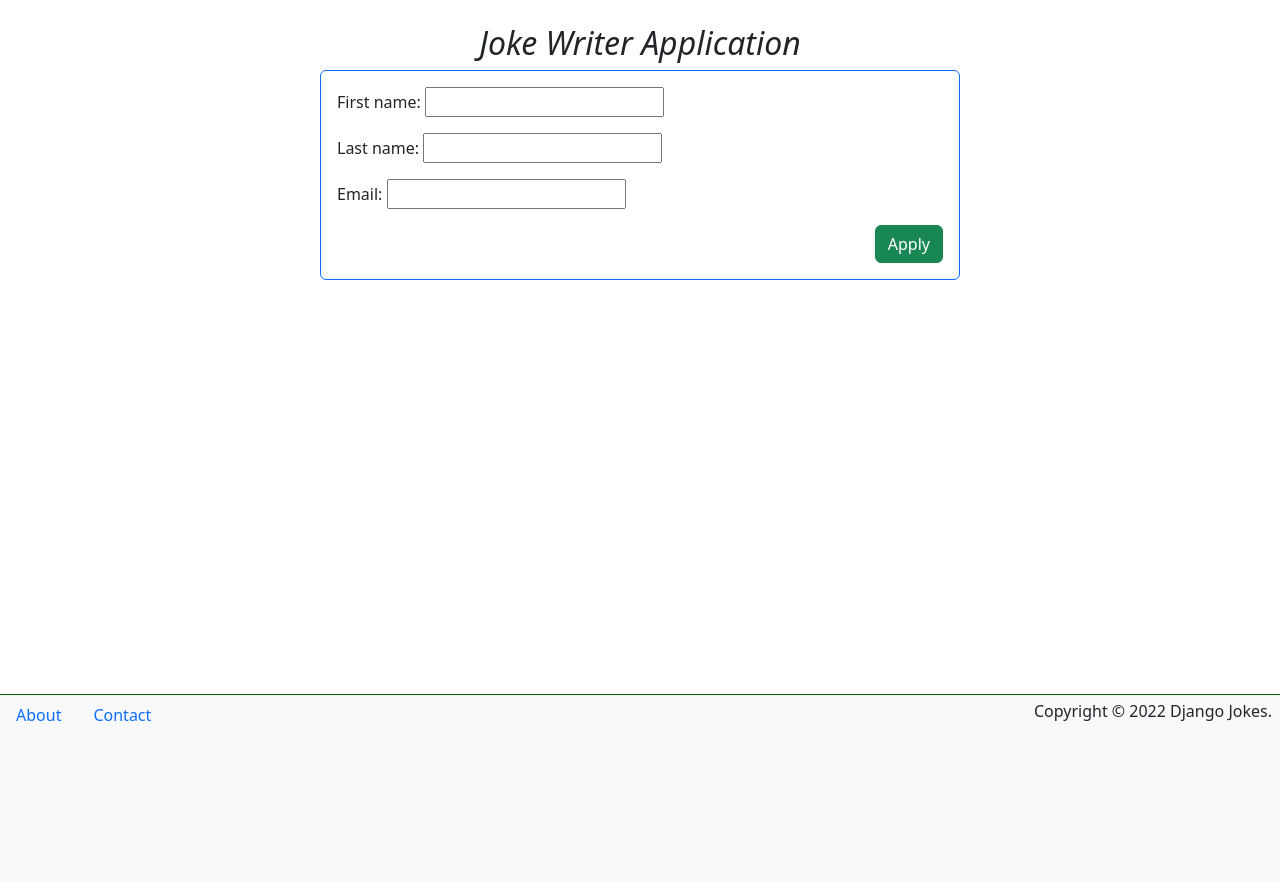
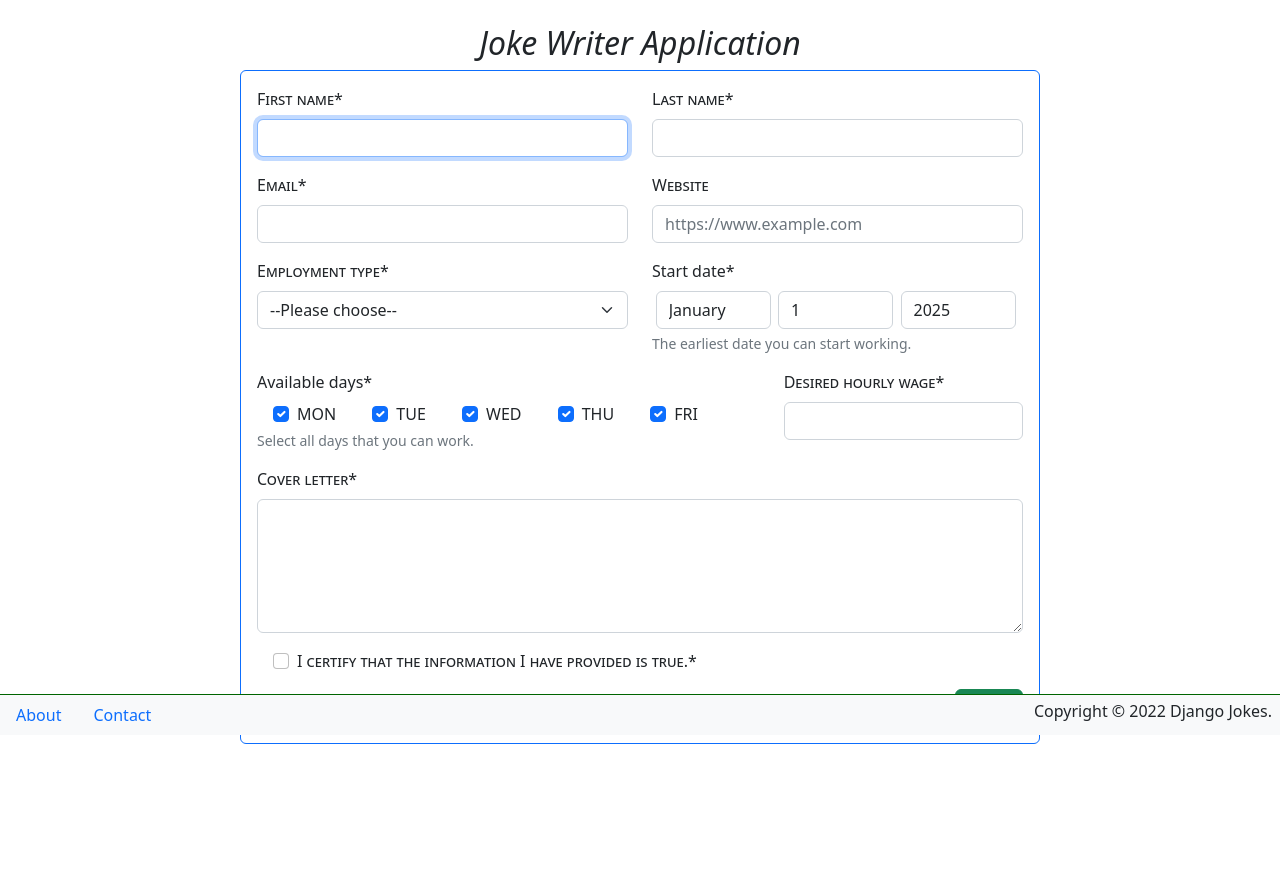
Before and after one commit to LoueiVeiga/webucator17, a Django app: page /jobs/job-app/ in a window 1280 px wide. Shown: the part 65-947 px from the top of the page. Before the commit the page ends 786 px from the top, so only its background shows below. Run offline with Django 5.2, Linux system fonts and the light colour scheme; some libraries are stand-ins or nearby versions.

Commit message:
crispy forms

```diff
--- a/jobs/forms.py
+++ b/jobs/forms.py
@@ -1,6 +1,71 @@
+from datetime import datetime
 from django import forms
+from django.core.exceptions import ValidationError
+from django.core.validators import URLValidator
+
+def validate_future_date(value):
+    if value < datetime.now().date():
+        raise ValidationError(
+            message=f'{value} is in the past.', code='past_date'
+        )
+
 
 class JobApplicationForm(forms.Form):
-    first_name = forms.CharField()
+    EMPLOYMENT_TYPES = (
+        (None, '--Please choose--'),
+        ('ft', 'Full-time'),
+        ('pt', 'Part-time'),
+        ('contract', 'Contract work')
+    )
+
+    DAYS = (
+        (1, 'MON'),
+        (2, 'TUE'),
+        (3, 'WED'),
+        (4, 'THU'),
+        (5, 'FRI')
+    )
+
+    YEARS = range(datetime.now().year, datetime.now().year+2)
+
+    first_name = forms.CharField(
+        widget=forms.TextInput(attrs={'autofocus': True})
+    )
     last_name = forms.CharField()
     email = forms.EmailField()
+    website = forms.URLField(
+        required=False,
+        widget=forms.TextInput(
+            attrs={'placeholder': 'https://www.example.com', 'autofocus': True, 'size': '50'}
+            ),
+        validators=[URLValidator(schemes=['http', 'https'])]
+    )
+    employment_type = forms.ChoiceField(choices=EMPLOYMENT_TYPES)
+    start_date = forms.DateField(
+        help_text='The earliest date you can start working.',
+        widget=forms.SelectDateWidget(
+            years=YEARS,
+            attrs={'style': 'width: 31%; display: inline-block; margin: 0 1%'}
+        ),
+        validators=[validate_future_date],
+        error_messages = {'past_date': 'Please enter a future date.'}
+    )
+    available_days = forms.TypedMultipleChoiceField(
+        choices=DAYS,
+        coerce=int,
+        help_text='Select all days that you can work.',
+        widget=forms.CheckboxSelectMultiple(
+            attrs={'checked':True}
+        )
+    )
+    desired_hourly_wage = forms.DecimalField(
+        widget=forms.NumberInput(
+            attrs={'min':'10.00', 'max':'100.00', 'step':'.25'}
+        )
+    )
+    cover_letter = forms.CharField(
+        widget=forms.Textarea(attrs={'cols': '75', 'rows': '5'})
+    )
+    confirmation = forms.BooleanField(
+        label='I certify that the information I have provided is true.'
+    )
--- a/static/css/main.css
+++ b/static/css/main.css
@@ -13,3 +13,13 @@
 h2 {
   font-style: italic;
 }
+/* FORM STYLES */
+label {
+  font-variant: small-caps;
+  }
+
+.form-check {
+  display: inline-block;
+  font-weight: normal;
+  margin: 0 1rem;
+}
--- a/templates/jobs/joke_writer.html
+++ b/templates/jobs/joke_writer.html
@@ -1,12 +1,46 @@
 {% extends "_base.html" %}
+{% load crispy_forms_tags %}
 
 {% block title %}Job Application: Joke Writer{% endblock %}
 {% block main %}
     <h2 class="text-center">Joke Writer Application</h2>
-    <div class="card border-primary m-auto mb-3 p-3" style="max-width: 40rem">
-        <form method="post">
+    <div class="card border-primary m-auto mb-3 p-3" style="max-width:50rem">
+        <form method="post" novalidate>
         {% csrf_token %}
-        {{ form.as_p }}
+        <div class="row">
+            <div class="col-md-6 mb-0">
+                {{ form.first_name|as_crispy_field }}
+            </div>
+            <div class="col-md-6 mb-0">
+                {{ form.last_name|as_crispy_field }}
+            </div>
+        </div>
+        <div class="row">
+            <div class="col-md-6 mb-0">
+                {{ form.email|as_crispy_field }}
+            </div>
+            <div class="col-md-6 mb-0">
+                {{ form.website|as_crispy_field }}
+            </div>
+        </div>
+        <div class="row">
+            <div class="col-md-6 mb-0">
+                {{ form.employment_type|as_crispy_field }}
+            </div>
+            <div class="col-md-6 mb-0">
+                {{ form.start_date|as_crispy_field }}
+            </div>
+        </div>
+        <div class="row">
+            <div class="col-md-8 mb-0">
+                {{ form.available_days|as_crispy_field }}
+            </div>
+            <div class="col-md-4 mb-0">
+                {{ form.desired_hourly_wage|as_crispy_field }}
+            </div>
+        </div>
+        {{ form.cover_letter|as_crispy_field }}
+        {{ form.confirmation|as_crispy_field }}
         <button class="btn btn-success float-end">Apply</button>
         </form>
     </div>
```
Also changed, not shown: djangojokes/settings.py (+6 -1 lines).
